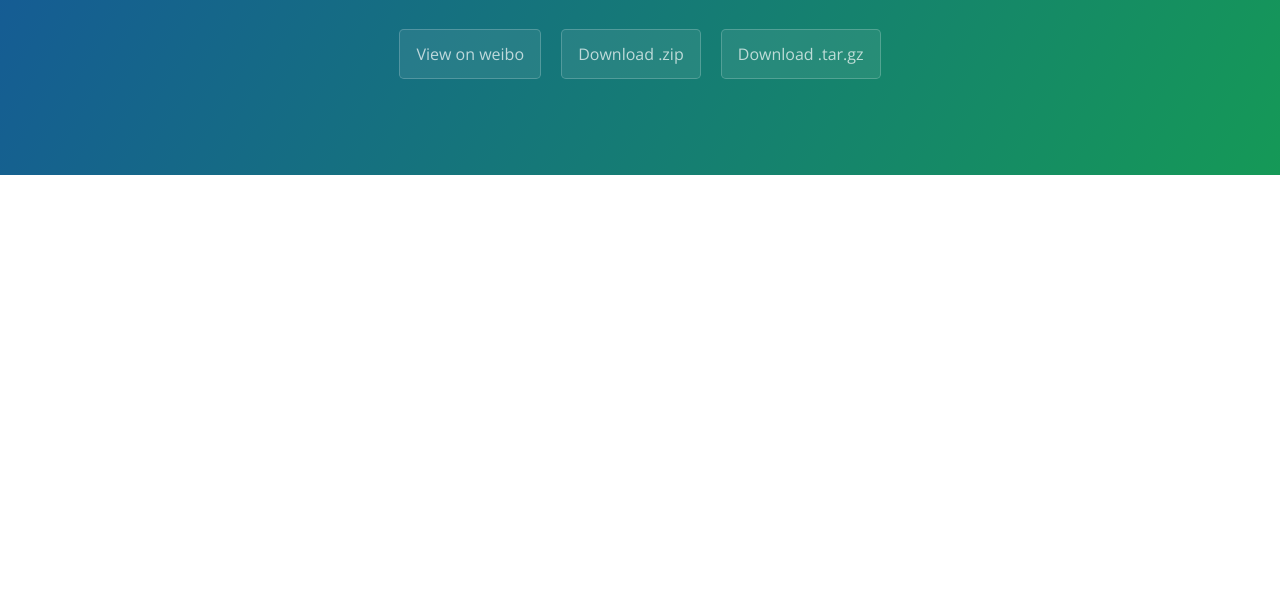
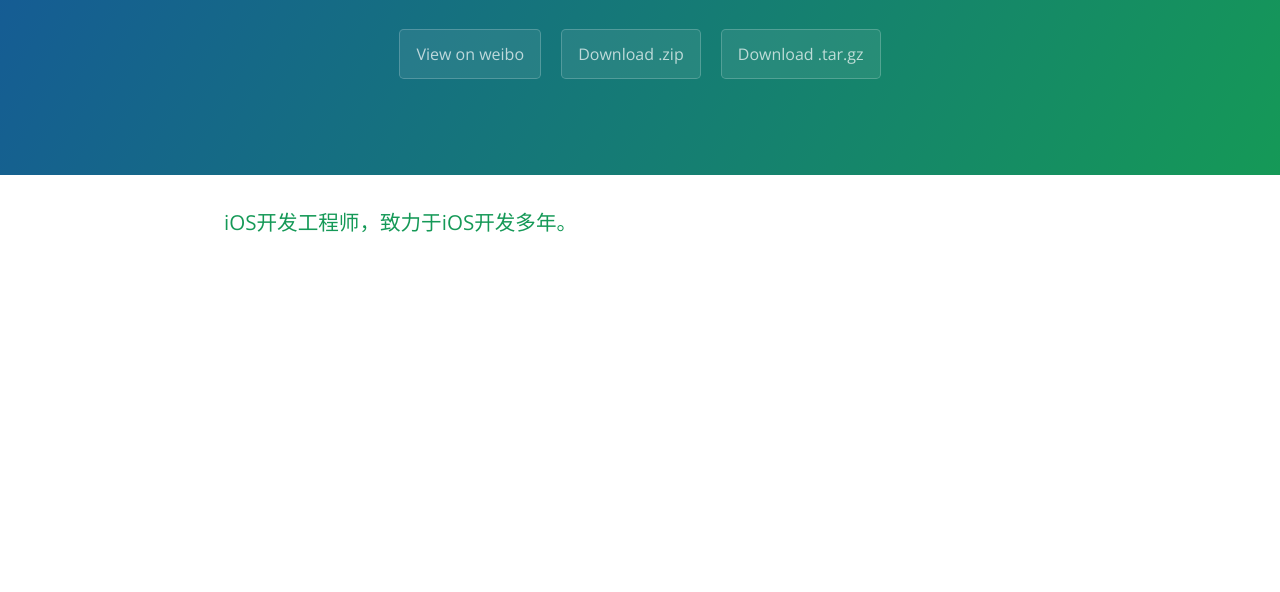
Before and after one commit to Jared1016/Jared1016.github.io, a plain HTML site: page index.html in a window 1280 px wide. Shown: the part 208-800 px from the top of the page. Drawn offline with nearby package versions, Linux system fonts and the light colour scheme.

Commit message:
Update index.html

```diff
--- a/index.html
+++ b/index.html
@@ -20,6 +20,7 @@
 
     <section class="main-content">
       <h3>
+        <p>iOS开发工程师，致力于iOS开发多年。</p>
 
 
 
```
